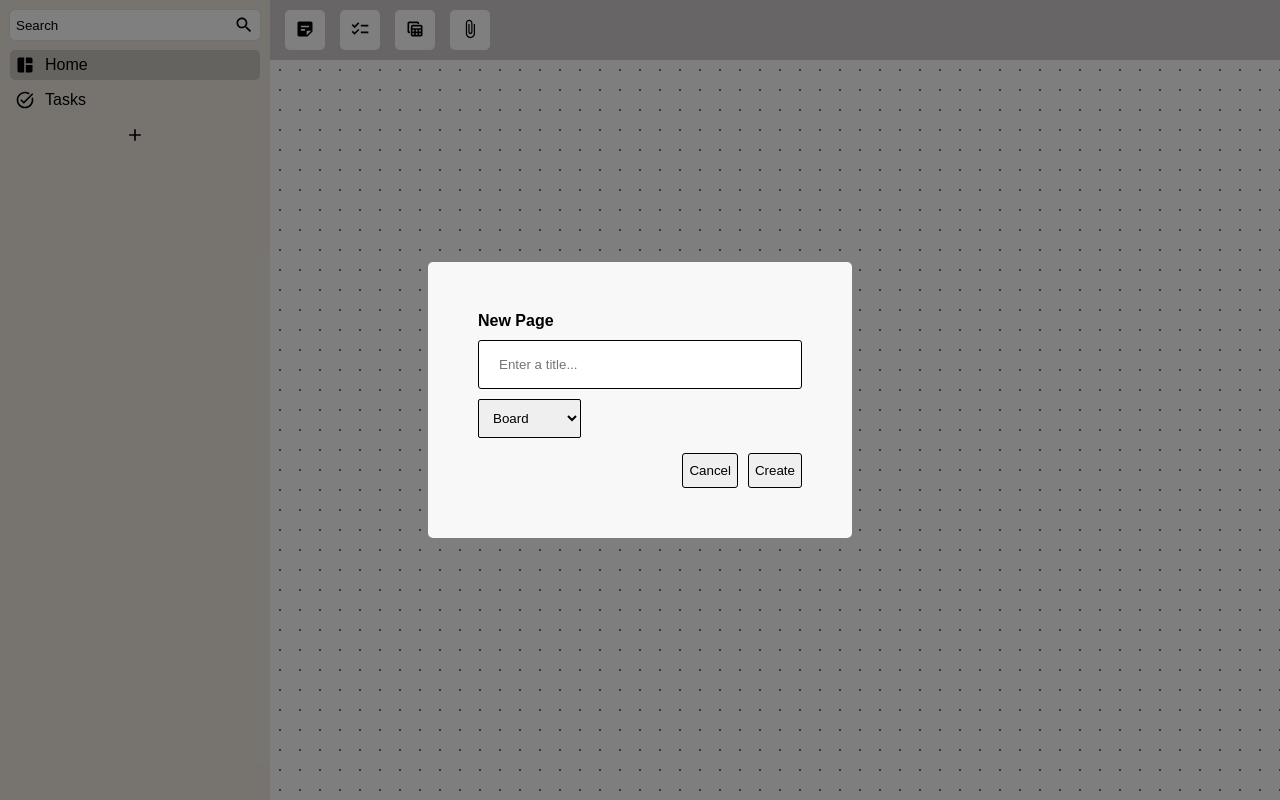
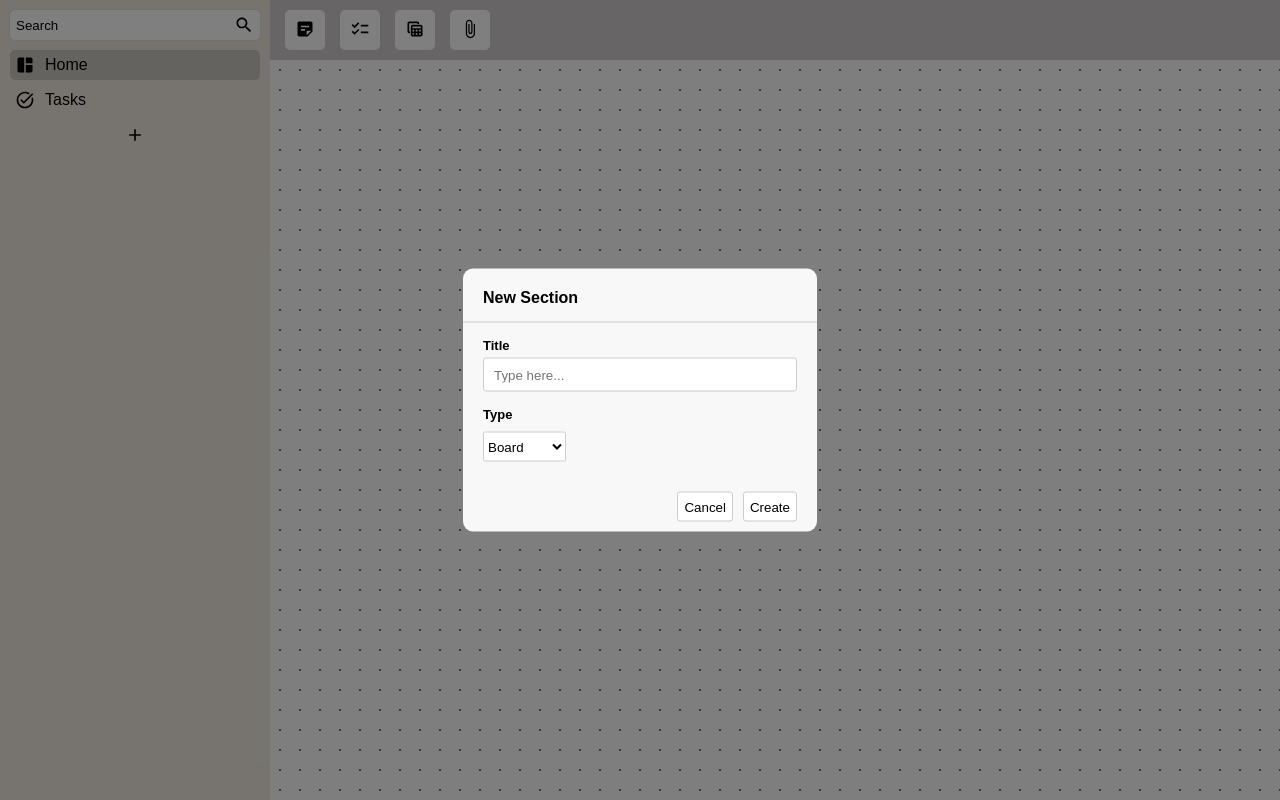
Before and after one commit to Thumbtacked/web, a React (Vite) app: page / in a window 1280 px wide. Both pictures are taken after a click on the element 135 px from the left and 135 px from the top of the page. Built offline with nearby package versions, Linux system fonts and the light colour scheme.

Commit message:
Redesign modal for creating new pages

```diff
--- /dev/null
+++ b/src/components/CreatePage.jsx
@@ -0,0 +1,67 @@
+import {useState, useRef} from 'react';
+
+import Modal from './Modal';
+import styles from '../styles/CreatePage.module.css';
+import { useAppContext } from '../lib/context';
+
+const intialContent = {
+  0: {"items": {}, "layout": []},
+  1: [],
+  2: "",
+  3: null
+};
+
+export default function CreatePage({close, parent}) {
+  const context = useAppContext();
+
+  const [title, setTitle] = useState("");
+  const select = useRef();
+
+  const onSubmit = (event) => {
+    event.preventDefault();
+
+    if (!title) {
+      return;
+    }
+
+    context.create({
+      title: title,
+      type: parseInt(select.current.value),
+      content: intialContent[parseInt(select.current.value)],
+    }, parent);
+
+    close();
+  };
+
+  return (
+    <Modal onClose={close}>
+      <form className={styles.container} onSubmit={onSubmit}>
+        <div className={styles.header}>
+          <b>New Section</b>
+        </div>
+
+        <div className={styles.body}>
+          <div className={styles.section}>
+            <p className={styles.label}>Title</p>
+            <input onChange={(event) => setTitle(event.target.value)} placeholder="Type here..." />
+          </div>
+
+          <div className={styles.section}>
+            <p className={styles.label}>Type</p>
+            <select ref={select}>
+                <option value={0}>Board</option>
+                <option value={1}>Tasks</option>
+                <option value={2}>Document</option>
+                <option value={3}>Folder</option>
+            </select>
+          </div>
+
+          <div className={styles.submit}>
+            <button onClick={close} type="button">Cancel</button>
+            <button type="submit">Create</button>
+          </div>
+        </div>
+      </form>
+    </Modal>
+  )
+}
--- a/src/components/Sidebar.jsx
+++ b/src/components/Sidebar.jsx
@@ -1,4 +1,4 @@
-import { useState, useRef } from 'react';
+import { useState } from 'react';
 
 import AddIcon from '@mui/icons-material/Add';
 import AddBoxIcon from '@mui/icons-material/AddBox';
@@ -9,17 +9,18 @@ import SearchIcon from '@mui/icons-material/Search'
 import SpaceDashboardIcon from '@mui/icons-material/SpaceDashboard';
 import TaskAltIcon from '@mui/icons-material/TaskAlt';
 
-import Modal from './Modal';
+import CreatePage from './CreatePage';
 import styles from '../styles/Sidebar.module.css';
 import { useAppContext } from '../lib/context';
 
 export default function Sidebar() {
   const context = useAppContext();
   const [newPage, setNewPage] = useState(null);
+  const [search, setSearch] = useState(null);
 
   return (
     <>
-      {newPage && <NewPage parent={newPage.parent} close={() => setNewPage(null)}/>}
+      {newPage && <CreatePage parent={newPage.parent} close={() => setNewPage(null)}/>}
       <div className={styles.container}>
         <button className={styles.search}>
           Search <SearchIcon fontSize="small" />
@@ -104,55 +105,3 @@ function Page({page, level, setNewPage}) {
     </>
   )
 }
-
-function NewPage({close, parent}) {
-  const context = useAppContext();
-
-  const [title, setTitle] = useState("");
-  const select = useRef();
-
-  const intialContent = {
-    0: {"items": {}, "layout": []},
-    1: [],
-    2: "",
-    3: null
-  };
-
-  const onSubmit = (event) => {
-    event.preventDefault();
-
-    if (!title) {
-      return;
-    }
-
-    context.create({
-      title: title,
-      type: parseInt(select.current.value),
-      content: intialContent[parseInt(select.current.value)],
-    }, parent);
-
-    close();
-  }
-
-  return (
-    <Modal onClose={close}>
-      <form className={styles.new} onSubmit={onSubmit}>
-        <b>New Page</b>
-
-        <input onChange={(event) => setTitle(event.target.value)} placeholder="Enter a title..." />
-
-        <select ref={select}>
-            <option value={0}>Board</option>
-            <option value={1}>Tasks</option>
-            <option value={2}>Document</option>
-            <option value={3}>Folder</option>
-        </select>
-
-        <div className={styles.submit}>
-          <button onClick={close} type="button">Cancel</button>
-          <button type="submit">Create</button>
-        </div>
-      </form>
-    </Modal>
-  )
-}
--- /dev/null
+++ b/src/styles/CreatePage.module.css
@@ -0,0 +1,65 @@
+.header {
+  border-bottom: 1px solid #ccc;
+  width: 100%;
+  padding: 20px 20px 15px 20px;
+  box-sizing: border-box;
+}
+
+.label {
+  font-size: small;
+  font-weight: bold;
+  margin: 5px 0;
+}
+
+.body {
+  padding: 10px 20px;
+  box-sizing: border-box;
+}
+
+.body input {
+  display: block;
+  height: 30px;
+  width: 300px;
+  margin-bottom: 5px;
+  padding-left: 10px;
+  border-radius: 3px;
+  border: 1px solid #ccc;
+  background-color: #ffffff;
+}
+
+.section {
+  margin-bottom: 15px;
+}
+
+.container input:focus {
+  outline: none;
+}
+
+.container select {
+  display: inline;
+  border: 1px solid;
+  height: 30px;
+  border-radius: 2px;
+  margin-top: 5px;
+  margin-bottom: 5px;
+  border: 1px solid #ccc;
+  background-color: #ffffff;
+}
+
+.submit {
+  display: flex;
+  justify-content: end;
+}
+
+.submit button {
+  border-radius: 3px;
+  height: 30px;
+  margin-top: 10px;
+  margin-left: 10px;
+  border: 1px solid #ccc;
+  background-color: #ffffff;
+}
+
+.submit button:hover {
+  background-color: #d4d4d4ff;
+}
--- a/src/styles/Modal.module.css
+++ b/src/styles/Modal.module.css
@@ -12,13 +12,11 @@
   position: fixed;
   z-index: 4;
   background-color: #f8f8f8;
-  padding: 20px;
   border-radius: 5px;
   position: fixed;
   top: 50%;
   left: 50%;
   transform: translate(-50%, -50%);
-  padding: 50px;
-  border-radius: 5px;
+  border-radius: 10px;
   border: none;
 }
--- a/src/styles/Sidebar.module.css
+++ b/src/styles/Sidebar.module.css
@@ -72,40 +72,3 @@
 .page:hover, .plus:hover {
   background-color: rgba(0, 0, 0, 0.05);
 }
-
-.new input {
-  display: block;
-  height: 45px;
-  width: 300px;
-  margin-top: 10px;
-  margin-bottom: 5px;
-  padding-left: 20px;
-  border-radius: 3px;
-  border: 1px solid;
-}
-
-.new input:focus {
-  outline: none;
-}
-
-.new select {
-  border: 1px solid;
-  padding: 10px;
-  border-radius: 2px;
-  margin-top: 5px;
-  margin-bottom: 5px;
-}
-
-
-.submit {
-  display: flex;
-  justify-content: end;
-}
-
-.submit button {
-  border-radius: 3px;
-  height: 35px;
-  margin-top: 10px;
-  margin-left: 10px;
-  border: 1px solid;
-}
```
